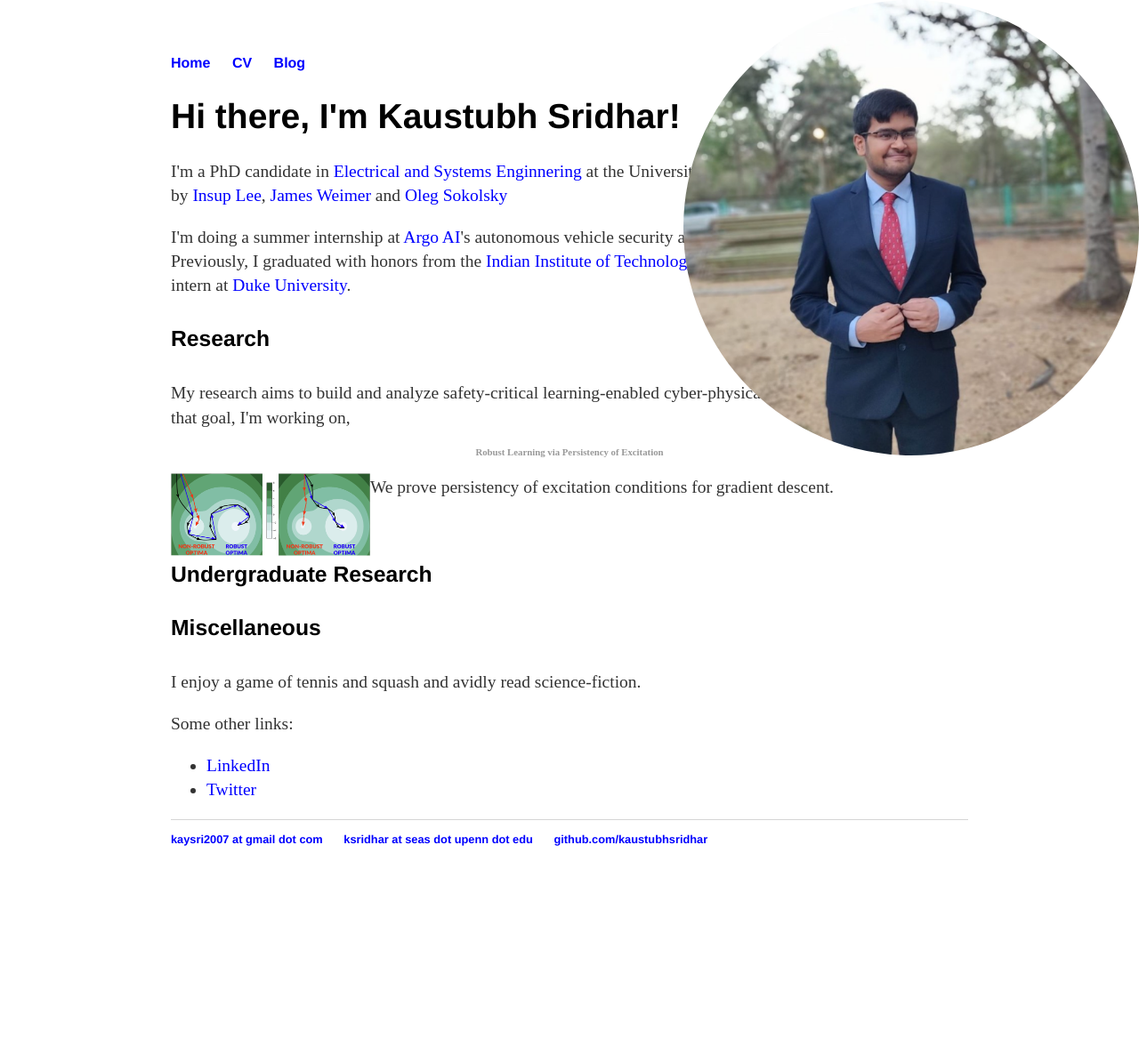
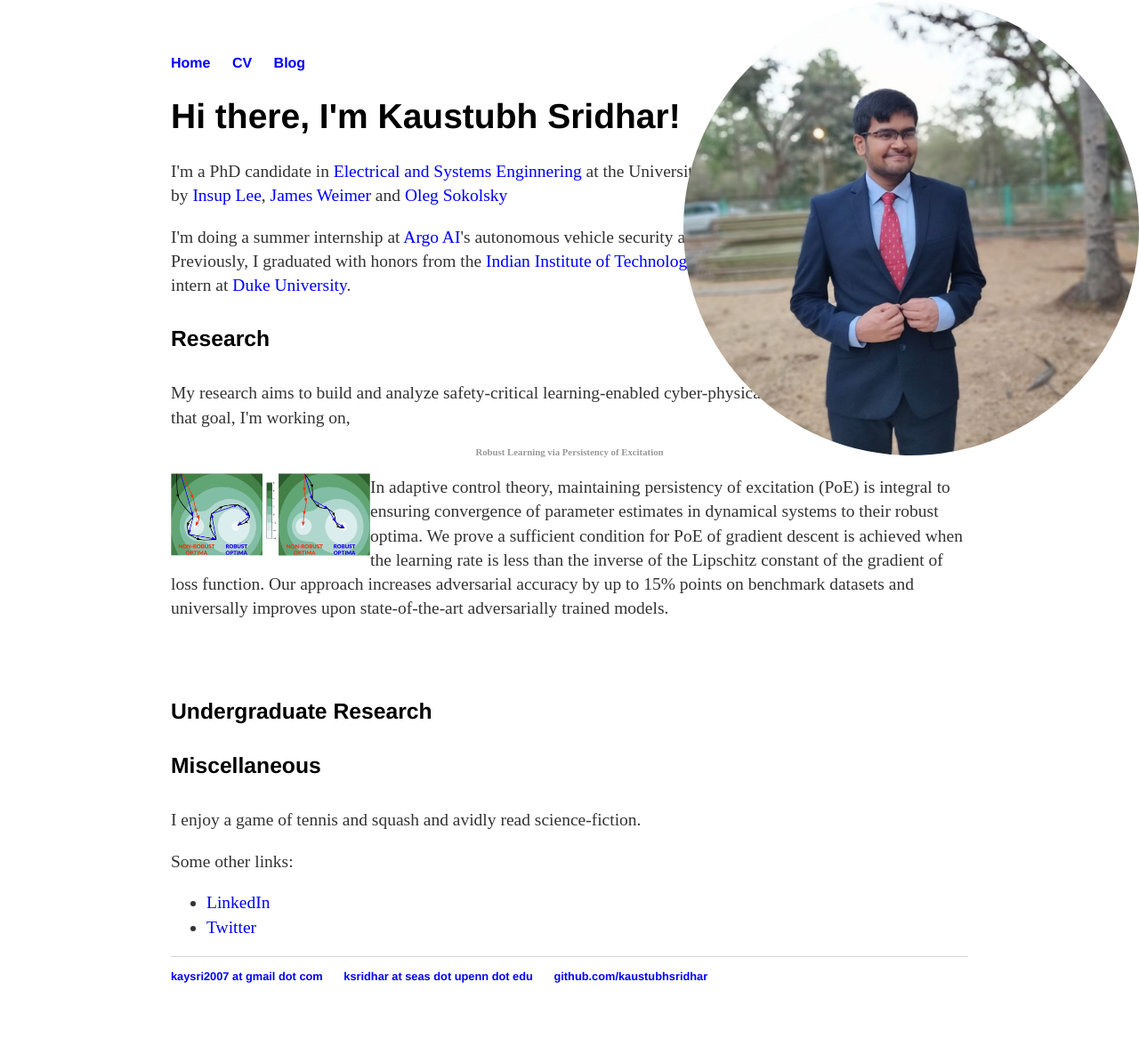
Before and after one commit to kaustubhsridhar/kaustubhsridhar_old.github.io, a Jekyll site: the page built from index.html, in a window 1280 px wide. Shown: the whole page at 89% size. Built offline with Jekyll 4.4.1, drawn with Linux system fonts in a browser that asks for light colours; before the commit the page ends 1013 px from its top, so only the background shows below that.

Commit message:
updated index

```diff
--- a/index.html
+++ b/index.html
@@ -14,9 +14,9 @@ title: Welcome To My Homepage
 
 	<h5 style="text-align:center;"><a id="PoE">Robust Learning via Persistency of Excitation</a></h5>
 	<img src="/images/PoE.png" alt="PoE" align="left" style="width:25%;" class="img_rect">
-	<p>We prove persistency of excitation conditions for gradient descent. </p>
+	<p>In adaptive control theory, maintaining persistency of excitation (PoE) is integral to ensuring convergence of parameter estimates in dynamical systems to their robust optima. We prove a sufficient condition for PoE of gradient descent is achieved when the learning rate is less than the inverse of the Lipschitz constant of the gradient of loss function. Our approach increases adversarial accuracy by up to 15% points on benchmark datasets and universally improves upon state-of-the-art adversarially trained models.</p>
 
-	<br>
+	<br><br>
 	<h4>Undergraduate Research</h4>
 
 	<h4>Miscellaneous</h4>
```
